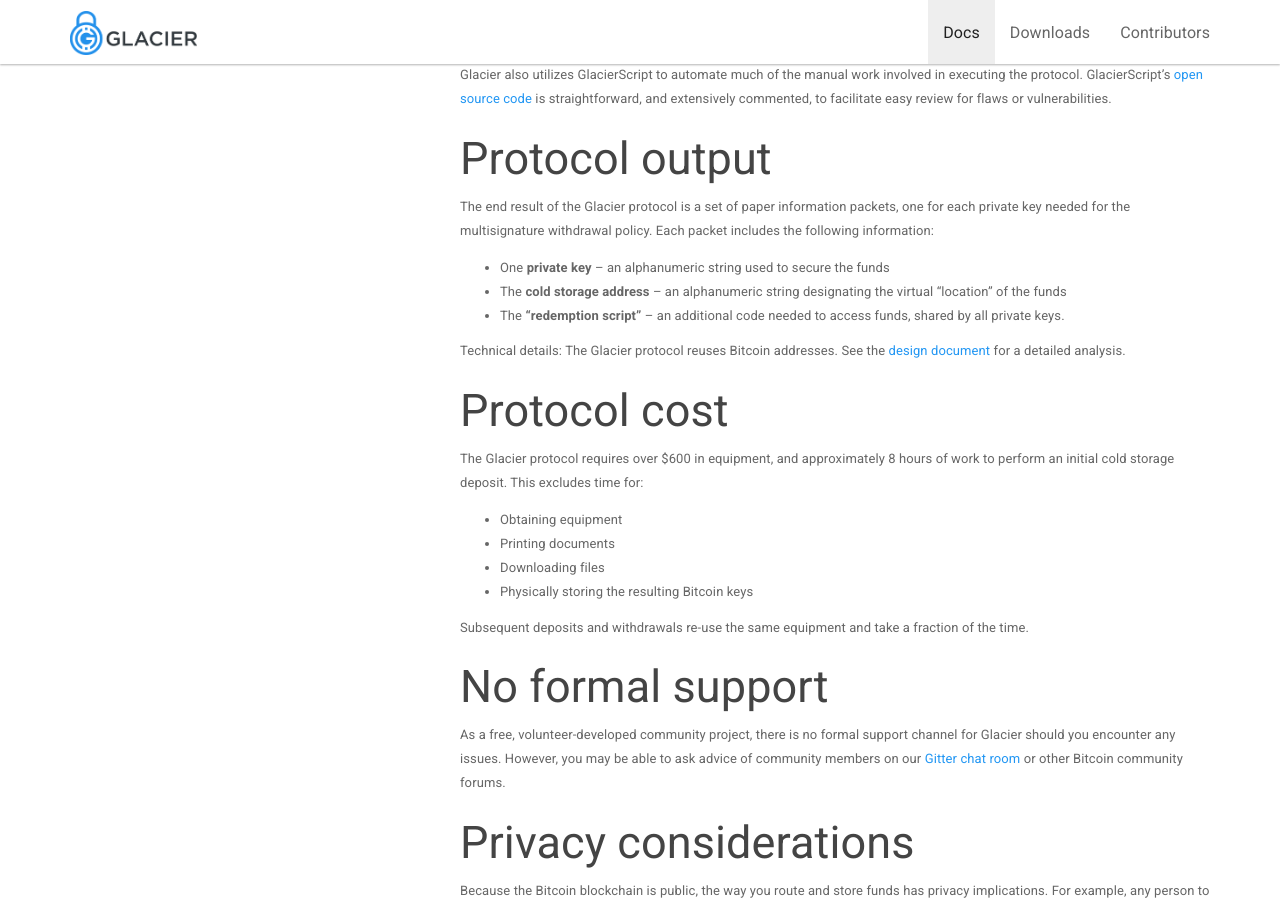
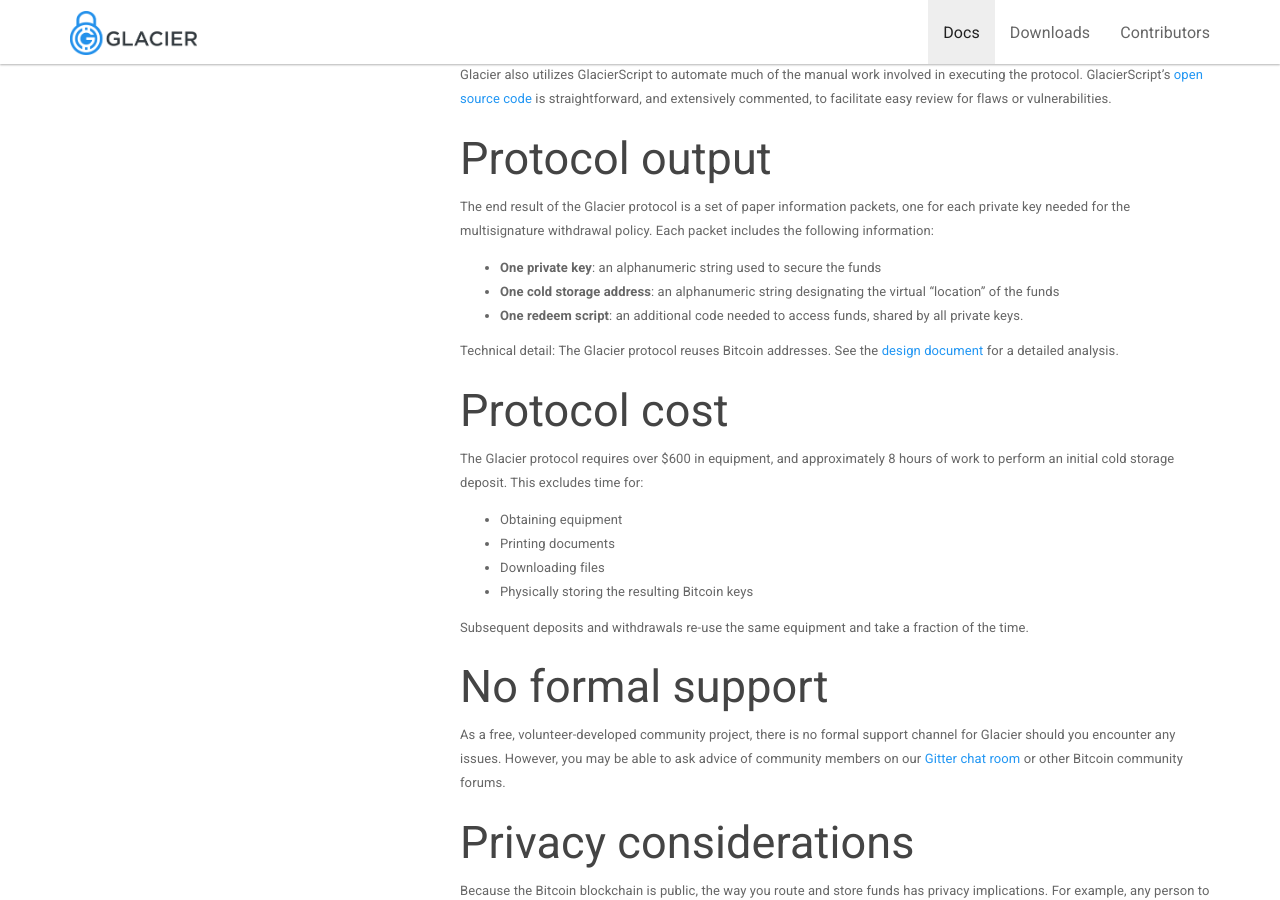
Before and after one commit to GlacierProtocol/glacierprotocol.github.io, a Jekyll site: the page built from _docs/before-you-start/overview.md, in a window 1280 px wide and 900 px high, scrolled down 1038 px. Built offline with Jekyll 4.4.1, drawn with Linux system fonts in a browser that asks for light colours; nearby versions of some CDN libraries.

Commit message:
Reword, consistent emphasis

```diff
--- a/_docs/before-you-start/overview.md
+++ b/_docs/before-you-start/overview.md
@@ -69,12 +69,13 @@ The end result of the Glacier protocol is a set of paper information
 packets, one for each private key needed for the multisignature withdrawal
 policy. Each packet includes the following information:
 
-* One **private key** -- an alphanumeric string used to secure the funds
-* The **cold storage address** -- an alphanumeric string designating the virtual "location" of the funds
-* The **"redemption script"** -- an additional code needed to access funds, shared
+* **One private key**: an alphanumeric string used to secure the funds
+* **One cold storage address**: an alphanumeric string designating the virtual
+"location" of the funds
+* **One redeem script**: an additional code needed to access funds, shared
 by all private keys.
 
-Technical details: The Glacier protocol reuses Bitcoin addresses. See the
+Technical detail: The Glacier protocol reuses Bitcoin addresses. See the
 [design document](/docs/design-doc/overview) for a detailed analysis.
 
 ## Protocol cost
```
